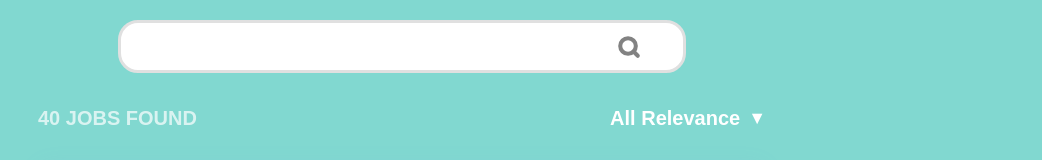
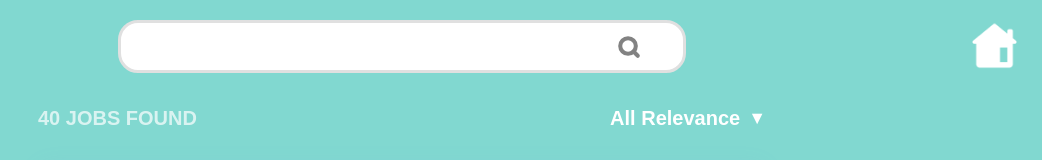
Before and after one commit to tiff178/jobbros, a React (Create React App) app: page /jobs in a window 1280 px wide. Shown: the top 160 px of the page, without its empty margins (238-1280 px from the left). Built offline with nearby package versions, Linux system fonts and the light colour scheme; no server answers.

Commit message:
finish adding home and go to sleep

```diff
--- a/src/pages/applicants/Search.css
+++ b/src/pages/applicants/Search.css
@@ -1,4 +1,12 @@
 /* General container for the page */
+.HomeBtn {
+  position: absolute;
+  top: 20px;
+  right: 20px;
+  cursor: pointer;
+  text-align: right;
+}
+
 .SearchContainer {
   padding: 20px 356px;
   background: #81D8D0;
--- a/src/pages/applicants/Search.js
+++ b/src/pages/applicants/Search.js
@@ -1,9 +1,25 @@
 import React from "react";
+import { useNavigate } from "react-router-dom";
+import homeIcon from "./img/home.png";
 import './Search.css';
 
 function Search() {
+  const navigate = useNavigate();
+
+  const handleHomeButtonClick = () => {
+    navigate("/home");
+  };
+
   return (
     <div className="SearchContainer">
+      <div className="HomeBtn">
+        <img
+          onClick={handleHomeButtonClick}
+          src={homeIcon}
+          alt="Home"
+          style={{ height: "55px" }}
+        />
+      </div>
       {/* Header Section */}
       <header className="SearchHeader">
         <div className="SearchBar">
--- a/src/pages/applicants/Track.css
+++ b/src/pages/applicants/Track.css
@@ -1,3 +1,11 @@
+.HomeBtn {
+  position: absolute;
+  top: 20px;
+  right: 20px;
+  cursor: pointer;
+  text-align: right;
+}
+
 .TrackContainer {
   padding: 20px;
   font-family: Arial, sans-serif;
@@ -38,8 +46,10 @@
 }
 
 .ApplicationsTable {
-    width: 80%; /* Center the table */
-    margin: 0 auto; /* Center the table horizontally */
+  width: 80%;
+  /* Center the table */
+  margin: 0 auto;
+  /* Center the table horizontally */
   border-collapse: collapse;
 }
 
--- a/src/pages/applicants/Track.js
+++ b/src/pages/applicants/Track.js
@@ -1,7 +1,15 @@
 import React, { useState } from "react";
+import homeIcon from "./img/home.png";
+import { useNavigate } from "react-router-dom";
 import "./Track.css";
 
 function Track() {
+    const navigate = useNavigate();
+
+  const handleHomeButtonClick = () => {
+    navigate("/home");
+  };
+
   // State for job applications
   const [applications, setApplications] = useState([
     { company: "Google", job: "Software Engineer", applied: "Yes", status: "Interviewing" },
@@ -38,6 +46,14 @@ function Track() {
 
   return (
     <div className="TrackContainer">
+      <div className="HomeBtn mb-3">
+        <img
+          onClick={handleHomeButtonClick}
+          src={homeIcon}
+          alt="Home"
+          style={{ height: "55px" }}
+        />
+      </div>
       <h1>Application Tracking</h1>
 
       {/* Add Application Form */}
```
Lines whose indentation alone changed are shown as unchanged.
